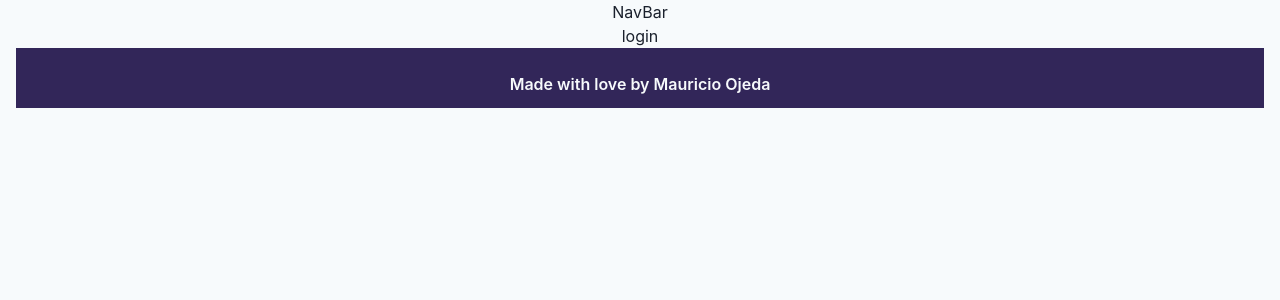
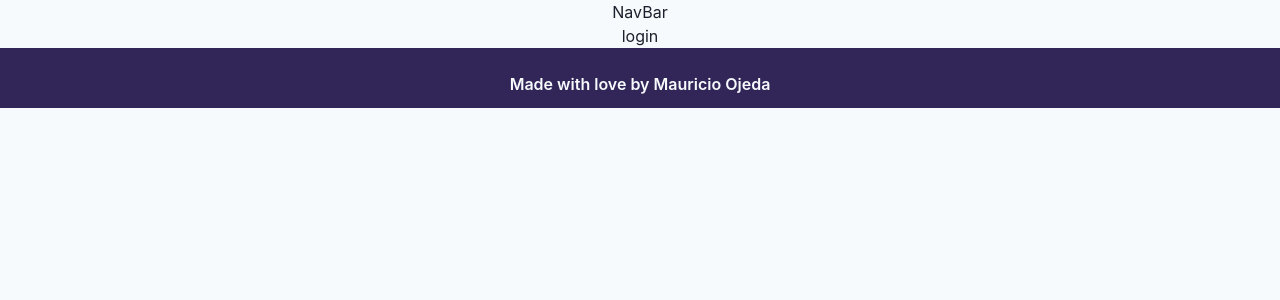
Before and after one commit to Mauricio-Ojeda/VetAdmin, a Next.js app: page / in a window 1280 px wide. Shown: the top 300 px of the page. Built offline with nearby package versions, Linux system fonts and the light colour scheme.

Commit message:
styles footer edited

```diff
--- a/components/footer/Footer.js
+++ b/components/footer/Footer.js
@@ -3,8 +3,8 @@ import React from "react";
 
 const Footer = () => {
   return (
-    <Container maxW="container.xl">
-      <Stack padding="3" bg="purple.900">
+    <Container maxW="1440px" p={0}>
+      <Stack padding="3" bg="purple.900" w="1440px" maxW="100vw" mb={0.5}>
         <Text
           alignSelf="center"
           color="gray.50"
```
